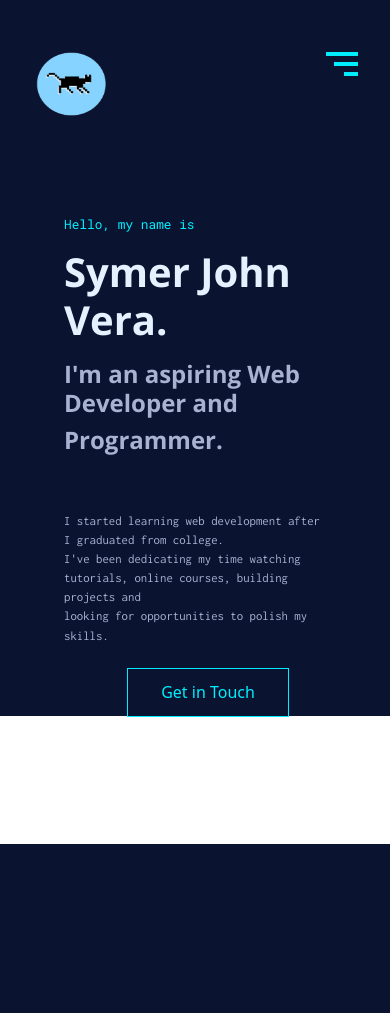
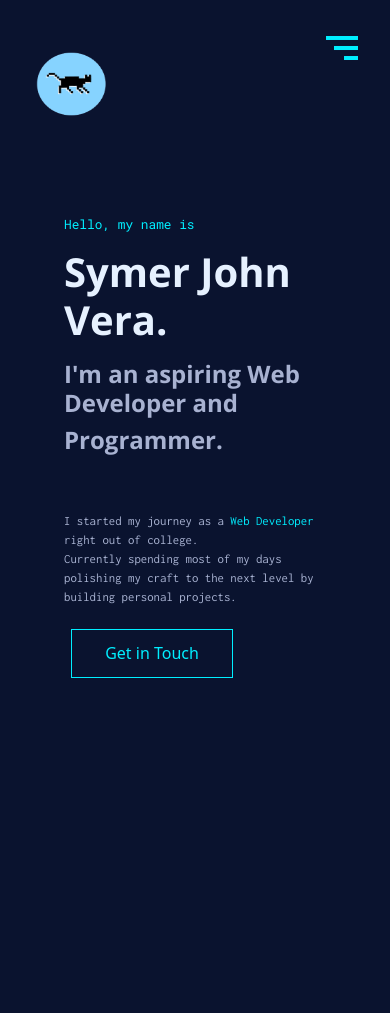
Before and after one commit to thatsymer/web-profile, a PHP site: page / in a window 390 px wide. Before the commit the page ends 844 px from the top, so only its background shows below. Run offline with PHP 8.4, Linux system fonts and the light colour scheme.

Commit message:
fixed main content view height

```diff
--- a/css/content/_hero.scss
+++ b/css/content/_hero.scss
@@ -1,12 +1,12 @@
 main {
   background-color: $bgColor;
+  height: 100vh;
 }
 
 .hero__container {
   background-color: $bgColor;
   align-items: flex-start;
   padding-left: 8rem;
-  height: 80vh;
 
   h5 {
     padding-top: 3rem;
@@ -17,7 +17,7 @@
   h1 {
     color: $textWhite;
     font-family: $font-body;
-    font-size: 4.5rem;
+    font-size: 5rem;
     font-weight: 700;
   }
 
@@ -32,6 +32,9 @@
     padding-top: 3rem;
     color: $textSecondary;
     font-family: $font-body2;
+    span {
+      color: $titleColor;
+    }
   }
 }
 
@@ -43,12 +46,11 @@
 
 @media screen and (max-width: 767px) {
   .btn__container {
-    padding-left: 4rem;
+    padding-left: 1rem;
   }
   .hero__container {
     padding-right: 4rem;
     padding-left: 4rem;
-    height: auto;
     h5 {
       padding-top: 3rem;
       padding-bottom: 0.5rem;
@@ -72,8 +74,6 @@
 // get in touch btn
 .btn__container {
   position: block;
-  padding-left: 8rem;
-  align-content: flex-end;
   z-index: -1;
 }
 
@@ -107,9 +107,6 @@
 
 .hero__btn:hover {
   border: 1px solid;
-  box-shadow: inset 0 0 20px rgba(126, 225, 255, 0.726),
-    0 0 20px rgba(126, 225, 255, 0.2);
   outline-offset: 15px;
   outline-color: rgba(255, 255, 255, 0);
-  text-shadow: 1px 1px 2px #427388;
 }
--- a/css/content/_navbar.scss
+++ b/css/content/_navbar.scss
@@ -95,6 +95,6 @@
   }
   .menu__toggle {
     display: block;
-    padding-top: 1.5rem;
+    padding-top: 0.5rem;
   }
 }
--- a/css/style.css
+++ b/css/style.css
@@ -104,12 +104,13 @@
   }
   .menu__toggle {
     display: block;
-    padding-top: 1.5rem;
+    padding-top: 0.5rem;
   }
 }
 
 main {
   background-color: #0a132f;
+  height: 100vh;
 }
 
 .hero__container {
@@ -118,7 +119,6 @@
       -ms-flex-align: start;
           align-items: flex-start;
   padding-left: 8rem;
-  height: 80vh;
 }
 
 .hero__container h5 {
@@ -131,7 +131,7 @@
 .hero__container h1 {
   color: #e6f1ff;
   font-family: "Open Sans", sans-serif;
-  font-size: 4.5rem;
+  font-size: 5rem;
   font-weight: 700;
 }
 
@@ -149,6 +149,10 @@
   font-family: "Inconsolata", monospace;
 }
 
+.hero__container p span {
+  color: #00eeff;
+}
+
 @media screen and (min-width: 767px) {
   .hero__container {
     padding-right: 8rem;
@@ -157,12 +161,11 @@
 
 @media screen and (max-width: 767px) {
   .btn__container {
-    padding-left: 4rem;
+    padding-left: 1rem;
   }
   .hero__container {
     padding-right: 4rem;
     padding-left: 4rem;
-    height: auto;
   }
   .hero__container h5 {
     padding-top: 3rem;
@@ -185,9 +188,6 @@
 
 .btn__container {
   position: block;
-  padding-left: 8rem;
-  -ms-flex-line-pack: end;
-      align-content: flex-end;
   z-index: -1;
 }
 
@@ -223,11 +223,8 @@
 
 .hero__btn:hover {
   border: 1px solid;
-  -webkit-box-shadow: inset 0 0 20px rgba(126, 225, 255, 0.726), 0 0 20px rgba(126, 225, 255, 0.2);
-          box-shadow: inset 0 0 20px rgba(126, 225, 255, 0.726), 0 0 20px rgba(126, 225, 255, 0.2);
   outline-offset: 15px;
   outline-color: rgba(255, 255, 255, 0);
-  text-shadow: 1px 1px 2px #427388;
 }
 
 .right__content {
--- a/index.html
+++ b/index.html
@@ -139,14 +139,13 @@
         <h2>I'm an aspiring Web Developer and</h2>
         <h2>Programmer.</h2>
         <p>
-          I started learning web development after I graduated from college.<br />
-          I've been dedicating my time watching tutorials, online courses,
-          building projects and <br />
-          looking for opportunities to polish my skills.
+          I started my journey as a <span>Web Developer</span> right out of college.
+          <br />
+          Currently spending most of my days polishing my craft to the next level by building personal projects.
         </p>
       </div>
-      <div class="btn__container">
-        <button class="hero__btn">
+      <div class="me-auto ps-5 ms-md-5 pt-md-3">
+        <button class="hero__btn ms-4">
           <a href="mailto:thatsymer@gmail.com">Get in Touch </a>
         </button>
       </div>
```
Also changed, not shown: 1 other file.
